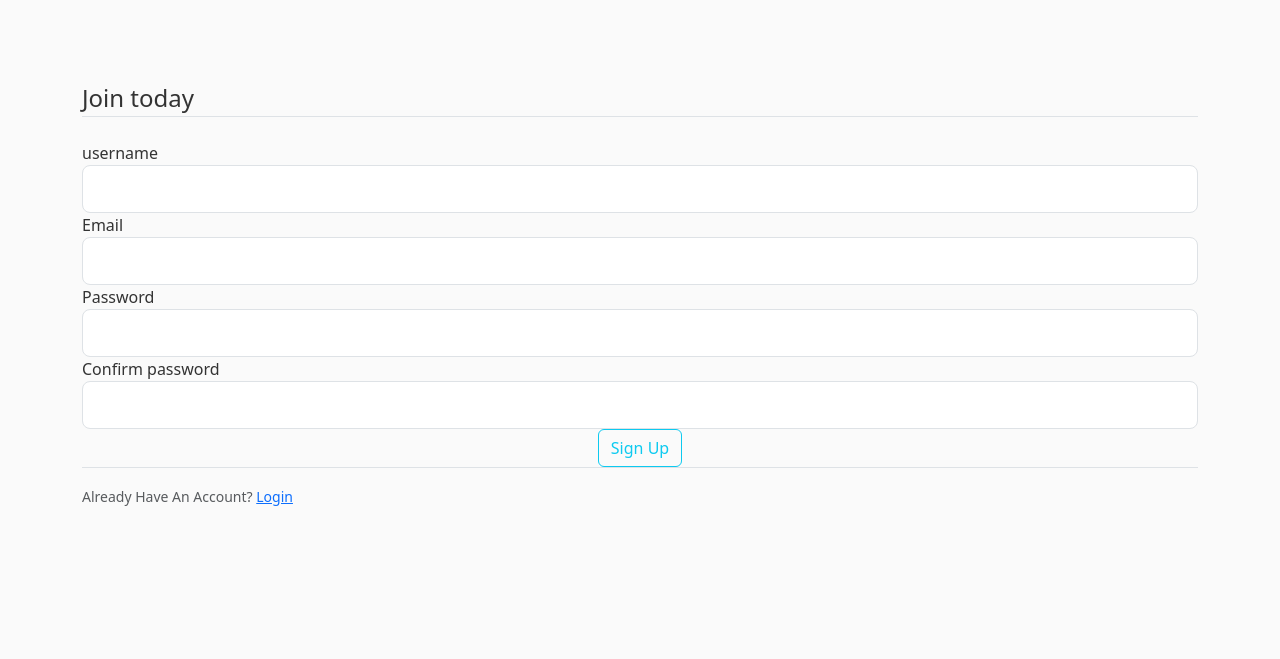
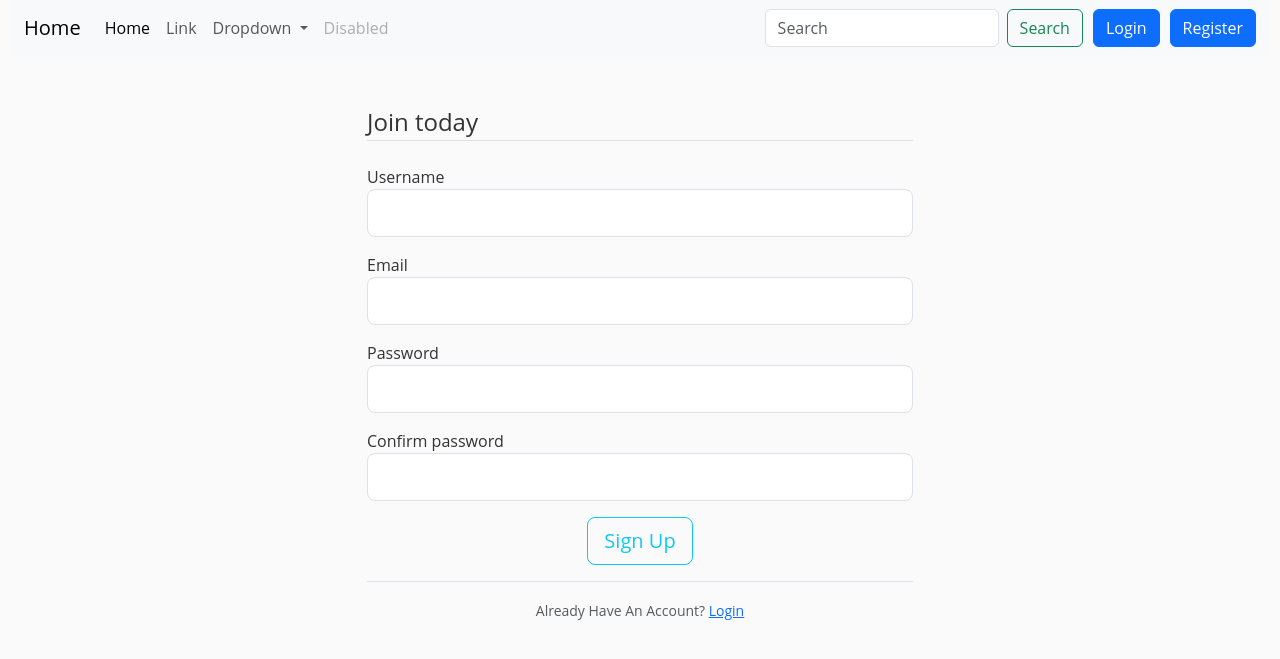
Before and after one commit to wathika-eng/flask_blog_app, a Flask app: page /register in a window 1280 px wide. Shown: the top 659 px of the page. Run offline with Flask 3, Linux system fonts and the light colour scheme; parts of the project's set-up code (start-up, migrations or seed data) failed here and were passed over.

Commit message:
chore: Update templates and forms for user customization

```diff
--- a/blogapp/__init__.py
+++ b/blogapp/__init__.py
@@ -7,6 +7,9 @@ from flask_login import LoginManager
 app = Flask(__name__)
 bcrypt = Bcrypt(app)
 login_manager = LoginManager(app)  # allow db to handle sessions
+login_manager.login_view = 'login'
+login_manager.login_message_category = 'danger'
+
 # posts = [{"author": "kamaa", "year": "2002"}, {"author": "jane", "year": "2012"}]
 # posts = [{}]
 app.config["SECRET_KEY"] = "fac58fa2c3413763fbb7"
--- a/blogapp/forms.py
+++ b/blogapp/forms.py
@@ -1,39 +1,38 @@
 from flask_wtf import FlaskForm
 from wtforms import StringField, EmailField, PasswordField, SubmitField, BooleanField
 from wtforms.validators import DataRequired, Email, Length, EqualTo, ValidationError
-from models import User
+from blogapp.models import User
 
 
 class RegistrationForm(FlaskForm):
     username = StringField(
-        "username", validators=[DataRequired(), Length(min=4, max=8)]
+        "Username", validators=[DataRequired(), Length(min=4, max=8)]
     )
     email = EmailField("Email", validators=[DataRequired(), Email()])
     password = PasswordField(
         "Password", validators=[DataRequired(), Length(min=4, max=16)]
     )
     confirm_password = PasswordField(
-        "Confirm password",
-        validators=[DataRequired(), EqualTo("password")],
+        "Confirm password", validators=[DataRequired(), EqualTo("password")]
     )
     submit = SubmitField("Sign Up")
 
-    def custom_email_validator(self, email):
+    def validate_email(self, email):
         user = User.query.filter_by(email=email.data).first()
         if user:
             raise ValidationError("Email already exists")
 
-    def custom_username_validator(self, username):
-        user = User.query.filter_by(email=username.data).first()
+    def validate_username(self, username):
+        user = User.query.filter_by(username=username.data).first()
         if user:
             raise ValidationError("Username already exists")
 
 
 class LoginForm(FlaskForm):
-    username = StringField(
-        "username", validators=[DataRequired(), Length(min=4, max=8)]
-    )
-    # email = EmailField("Email", validators=[DataRequired(), Email()])
+    # username = StringField(
+    #     "username", validators=[DataRequired(), Length(min=4, max=8)]
+    # )
+    email = EmailField("Email", validators=[DataRequired(), Email()])
     password = PasswordField(
         "Password", validators=[DataRequired(), Length(min=4, max=16)]
     )
--- a/blogapp/routes.py
+++ b/blogapp/routes.py
@@ -1,7 +1,11 @@
+from sqlite3 import IntegrityError
+
+import flask_login
 from blogapp import app, db, bcrypt
-from flask import render_template, url_for, flash, redirect
+from flask import render_template, url_for, flash, redirect, request
 from blogapp.forms import RegistrationForm, LoginForm
 from blogapp.models import User, Post
+from flask_login import login_required, login_user, current_user
 
 
 @app.route("/test")
@@ -16,36 +20,65 @@ def home():
 
 @app.route("/register", methods=["POST", "GET"])
 def register():
-    form = RegistrationForm()
-    if form.validate_on_submit():
-        hashed_password = bcrypt.generate_password_hash(form.password.data).decode(
-            "utf-8"
-        )
-        user = User(
-            username=form.username.data, email=form.email.data, password=hashed_password
-        )
-        db.session.add(user)
-        db.session.commit()
-        db.session.close()
-        flash(f"Account successfully created for {form.username.data}!", "success")
-        return redirect(url_for("login"))
-    # else:
+    if current_user.is_authenticated:
+        return redirect(url_for("home"))
+    else:
+        form = RegistrationForm()
+        if form.validate_on_submit():
+            hashed_password = bcrypt.generate_password_hash(form.password.data).decode(
+                "utf-8"
+            )
+            user = User(
+                username=form.username.data,
+                email=form.email.data,
+                password=hashed_password,
+            )
+            try:
+                db.session.add(user)
+                db.session.commit()
+                flash("Registration successful!", "success")
+                return redirect(url_for("login"))
+            except IntegrityError:
+                db.session.rollback()
+                flash("Username or Email already exists.", "danger")
 
-    return render_template("accounts/register.html", form=form)
+            flash(f"Account successfully created for {form.username.data}!", "success")
+            return redirect(url_for("login"))
+        # else:
+
+        return render_template("accounts/register.html", form=form)
 
 
 @app.route("/login", methods=["POST", "GET"])
 def login():
-    form = LoginForm()
-    if form.validate_on_submit():
-        flash(f"Logged in successfully as {form.username.data}!", "success")
+    if current_user.is_authenticated:
         return redirect(url_for("home"))
     else:
-        flash("Login failed!", "danger")
-    return render_template("accounts/login.html", form=form)
+        form = LoginForm()
+        if form.validate_on_submit():
+            user = User.query.filter_by(email=form.email.data).first()
+            if user:
+                if bcrypt.check_password_hash(user.password, form.password.data):
+                    login_user(user, remember=form.remember.data)
+                    next_page = request.args.get("next")
+                    return (
+                        redirect(next_page) if next_page else redirect(url_for("home"))
+                    )
+                else:
+                    flash("Login failed! Incorrect password.", "danger")
+            else:
+                flash("Login failed! Email not found.", "danger")
+        return render_template("accounts/login.html", form=form)
 
 
-# @app.route("/logout")
-# def logout():
-#     flask_login.logout_user()
-#     return "Logged out"
+@app.route("/logout")
+def logout():
+    flask_login.logout_user()
+    flash("User logged out", "danger")
+    return redirect(url_for("home"))
+
+
+@app.route("/account")
+@login_required
+def account():
+    return "You are logged in"
--- a/blogapp/static/css/main.css
+++ b/blogapp/static/css/main.css
@@ -1,10 +1,15 @@
 body {
   background: #fafafa;
   color: #333333;
-    margin-top: 5rem;
+  font-family: 'Open Sans', sans-serif;
 }
 
-  h1, h2, h3, h4, h5, h6 {
+h1,
+h2,
+h3,
+h4,
+h5,
+h6 {
   color: #444444;
 }
 
--- a/blogapp/templates/about.html
+++ b/blogapp/templates/about.html
@@ -1,3 +1,3 @@
 {% extends 'base.html' %} {%block title%} About {%endblock%} {% block content %}
-<div class="container"><h1>Hey</h1></div>
+<div class="container"><h1>Hey {{user}}</h1></div>
 {% endblock content %}
--- a/blogapp/templates/accounts/register.html
+++ b/blogapp/templates/accounts/register.html
@@ -1,67 +1,82 @@
-{% extends 'base.html' %} {% block title %} Register {% endblock title %} {%
-block content %}
+{% extends 'base.html' %}
+
+{% block title %}Register{% endblock title %}
+
+{% block content %}
+<div class="container mt-5">
+    <div class="row justify-content-center">
+        <div class="col-md-6">
             <form method="post" action="">
-	{{form.hidden_tag()}}
+                {{ form.hidden_tag() }}
                 <legend class="border-bottom mb-4">Join today</legend>
-	<div class="form-group">
-		{{form.username.label(class="form-control-label")}}
+
+                <div class="form-group mb-3">
+                    {{ form.username.label(class="form-control-label") }}
                     {% if form.username.errors %}
                         {{ form.username(class='form-control form-control-lg is-invalid') }}
                         <div class="invalid-feedback">
                             {% for error in form.username.errors %}
-				 <span>{{error}}</span>
+                                <span>{{ error }}</span>
                             {% endfor %}
                         </div>
                     {% else %}
-			{{form.username(class="form-control form-control-lg")}}
+                        {{ form.username(class="form-control form-control-lg") }}
                     {% endif %}
                 </div>
-	<div class="form-group">
-		{{form.email.label(class="form-control-label")}}
+
+                <div class="form-group mb-3">
+                    {{ form.email.label(class="form-control-label") }}
                     {% if form.email.errors %}
                         {{ form.email(class='form-control form-control-lg is-invalid') }}
                         <div class="invalid-feedback">
                             {% for error in form.email.errors %}
-			 <span>{{error}}</span>
+                                <span>{{ error }}</span>
                             {% endfor %}
                         </div>
                     {% else %}
-			{{form.email(class="form-control form-control-lg")}}
+                        {{ form.email(class="form-control form-control-lg") }}
                     {% endif %}
                 </div>
-	<div class="form-group">
-		{{form.password.label(class="form-control-label")}}
+
+                <div class="form-group mb-3">
+                    {{ form.password.label(class="form-control-label") }}
                     {% if form.password.errors %}
                         {{ form.password(class='form-control form-control-lg is-invalid') }}
                         <div class="invalid-feedback">
                             {% for error in form.password.errors %}
-			 <span>{{error}}</span>
+                                <span>{{ error }}</span>
                             {% endfor %}
                         </div>
                     {% else %}
-			{{form.password(class="form-control form-control-lg")}}
+                        {{ form.password(class="form-control form-control-lg") }}
                     {% endif %}
                 </div>
-	<div class="form-group">
-		{{form.confirm_password.label(class="form-control-label")}}
-		{% if form.username.errors %}
+
+                <div class="form-group mb-3">
+                    {{ form.confirm_password.label(class="form-control-label") }}
+                    {% if form.confirm_password.errors %}
                         {{ form.confirm_password(class='form-control form-control-lg is-invalid') }}
                         <div class="invalid-feedback">
                             {% for error in form.confirm_password.errors %}
-			 <span>{{error}}</span>
+                                <span>{{ error }}</span>
                             {% endfor %}
                         </div>
                     {% else %}
-		{{form.confirm_password(class="form-control form-control-lg")}}
+                        {{ form.confirm_password(class="form-control form-control-lg") }}
                     {% endif %}
                 </div>
-	<div class="form-group text-center">
-		{{form.submit(class="btn btn-outline-info")}}
+
+                <div class="form-group text-center mb-3">
+                    {{ form.submit(class="btn btn-outline-info btn-lg btn-block") }}
                 </div>
-	<div class="border-top pt-3">
+
+                <div class="border-top pt-3 text-center">
                     <small class="text-muted">
-			Already Have An Account? <a href="{{url_for('login')}}">Login</a>
+                        Already Have An Account? <a href="{{ url_for('login') }}">Login</a>
                     </small>
                 </div>
             </form>
+        </div>
+    </div>
+</div>
 {% endblock content %}
--- a/blogapp/templates/base.html
+++ b/blogapp/templates/base.html
@@ -18,13 +18,14 @@
 		<title>Blog - {% block title %}{%endblock%}</title>
 	</head>
 	<body>
-		<div class="container">
+		<div class="container-fluid">
 			{% with messages = get_flashed_messages(with_categories=true) %}
 			{% if messages %} {% for category, message in messages %}
 			<div class="alert alert-{{ category }}">{{ message }}</div>
 			{% endfor %}
 			{% endif %}
 			{% endwith %}
+			{% include 'nav.html' %}
 			{% block content %}{% endblock %}
 		</div>
 	</body>
--- a/blogapp/templates/home.html
+++ b/blogapp/templates/home.html
@@ -1,3 +1,3 @@
 {% extends 'base.html' %} {%block title%} About {%endblock%} {% block content %}
-<div class="container"><h1>Hey</h1></div>
+<div class="container"><h1>Hey {{current_user.username}}</h1></div>
 {% endblock content %}
--- /dev/null
+++ b/blogapp/templates/nav.html
@@ -0,0 +1,42 @@
+<nav class="navbar navbar-expand-lg bg-body-tertiary">
+    <div class="container-fluid">
+      <a class="navbar-brand" href="#">Home</a>
+      <button class="navbar-toggler" type="button" data-bs-toggle="collapse" data-bs-target="#navbarSupportedContent" aria-controls="navbarSupportedContent" aria-expanded="false" aria-label="Toggle navigation">
+        <span class="navbar-toggler-icon"></span>
+      </button>
+      <div class="collapse navbar-collapse" id="navbarSupportedContent">
+        <ul class="navbar-nav me-auto mb-2 mb-lg-0">
+          <li class="nav-item">
+            <a class="nav-link active" aria-current="page" href="#">Home</a>
+          </li>
+          <li class="nav-item">
+            <a class="nav-link" href="#">Link</a>
+          </li>
+          <li class="nav-item dropdown">
+            <a class="nav-link dropdown-toggle" href="#" role="button" data-bs-toggle="dropdown" aria-expanded="false">
+              Dropdown
+            </a>
+            <ul class="dropdown-menu">
+              <li><a class="dropdown-item" href="#">Action</a></li>
+              <li><a class="dropdown-item" href="#">Another action</a></li>
+              <li><hr class="dropdown-divider"></li>
+              <li><a class="dropdown-item" href="#">Something else here</a></li>
+            </ul>
+          </li>
+          <li class="nav-item">
+            <a class="nav-link disabled" aria-disabled="true">Disabled</a>
+          </li>
+        </ul>
+        <form class="d-flex" role="search">
+          <input class="form-control me-2" type="search" placeholder="Search" aria-label="Search">
+          <button class="btn btn-outline-success" type="submit">Search</button>
+        </form>
+        {% if current_user.is_authenticated %}
+        <a href="{{ url_for('logout') }}" class="btn btn-danger">Logout</a>
+        {% else %}
+        <a href="{{ url_for('login') }}" style="margin-left: 10px;"  class="btn btn-primary">Login</a>
+        <a href="{{ url_for('register') }}" style="margin-left: 10px;"  class="btn btn-primary">Register</a>
+        {% endif %}
+      </div>
+    </div>
+  </nav>
```
Also changed, not shown: blogapp/templates/accounts/login.html (+26 -18 lines). Lines whose indentation alone changed are shown as unchanged.
